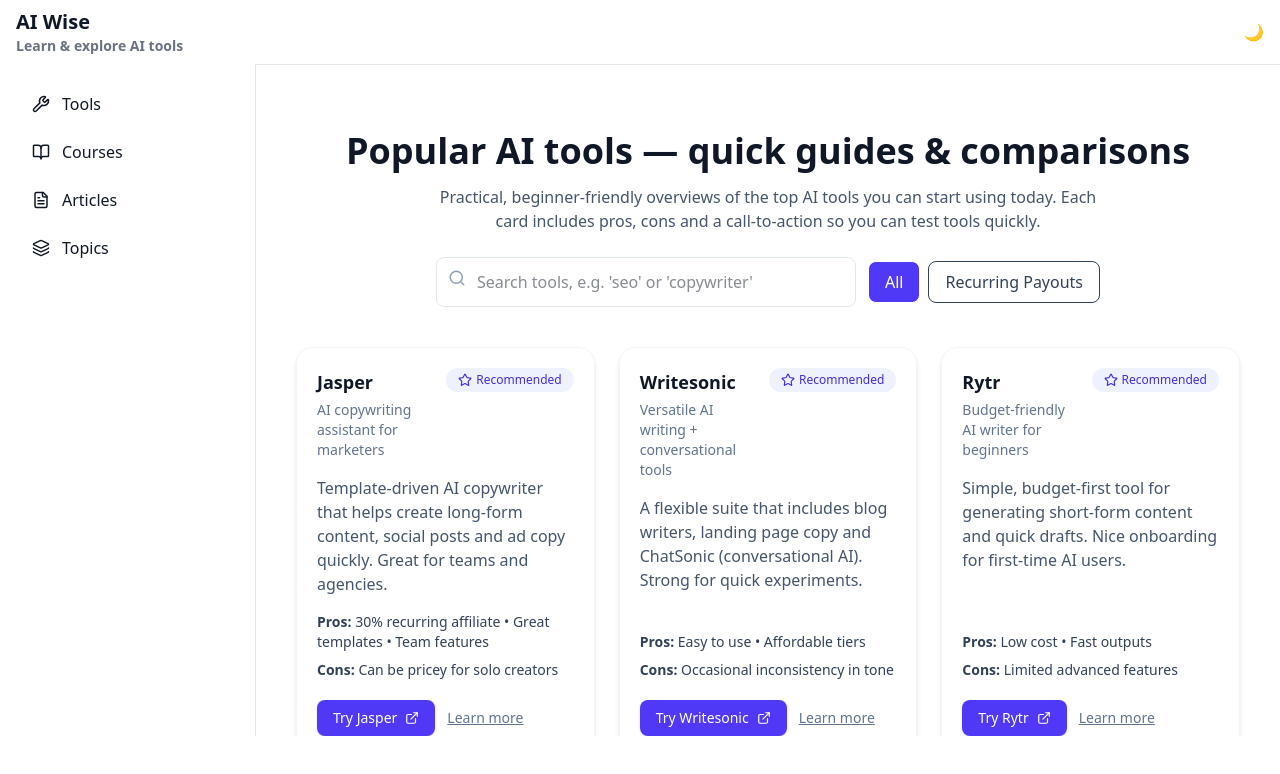
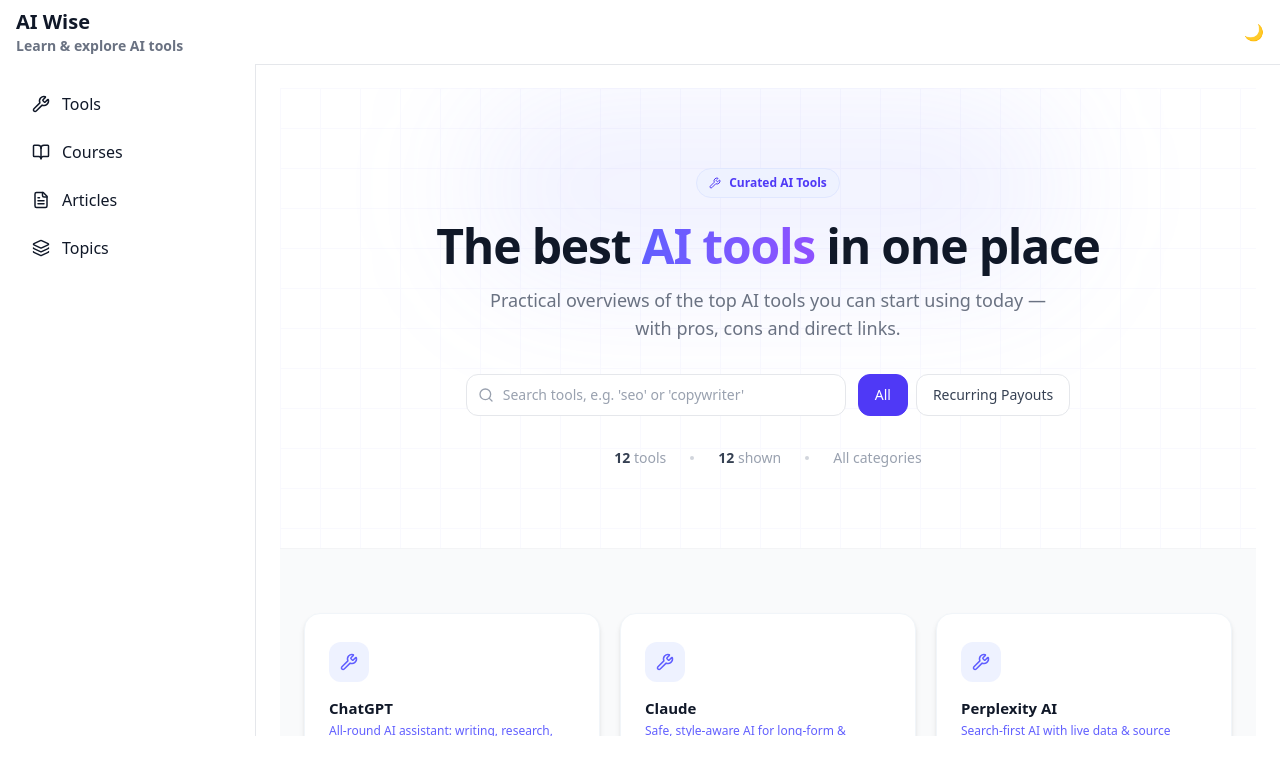
Before and after one commit to hannakozak/ai-tools-wise, a Next.js app: page /tools in a window 1280 px wide. Shown: the top 774 px of the page. Built offline with nearby package versions, Linux system fonts and the light colour scheme.

Commit message:
feat: add tools page

```diff
--- a/src/app/tools/page.tsx
+++ b/src/app/tools/page.tsx
@@ -1,10 +1,152 @@
 'use client';
-import React, { useState } from 'react';
-import { motion } from 'framer-motion';
-import { Search, ExternalLink, Star } from 'lucide-react';
+
+import { useRef, useState } from 'react';
+import type { ReactElement } from 'react';
+import { motion, useInView } from 'framer-motion';
+import type { Variants } from 'framer-motion';
+import {
+	ExternalLink,
+	CheckCircle2,
+	XCircle,
+	Wrench,
+	Search,
+} from 'lucide-react';
 import { ai_tools } from '../../content/tools/tools-list';
 
-export default function AiToolsShowcase() {
+type Tool = {
+	id: string;
+	name: string;
+	tagline: string;
+	desc: string;
+	pros: string[];
+	cons: string[];
+	affiliate: string;
+};
+
+type ToolCardProps = {
+	tool: Tool;
+	index: number;
+};
+
+const containerVariants: Variants = {
+	hidden: {},
+	visible: {
+		transition: {
+			staggerChildren: 0.08,
+		},
+	},
+};
+
+const cardVariants: Variants = {
+	hidden: { opacity: 0, y: 32 },
+	visible: {
+		opacity: 1,
+		y: 0,
+		transition: {
+			duration: 0.5,
+			ease: [0.22, 1, 0.36, 1] as [number, number, number, number],
+		},
+	},
+};
+
+const heroVariants: Variants = {
+	hidden: { opacity: 0, y: 20 },
+	visible: (i: number) => ({
+		opacity: 1,
+		y: 0,
+		transition: {
+			delay: i * 0.12,
+			duration: 0.6,
+			ease: [0.22, 1, 0.36, 1] as [number, number, number, number],
+		},
+	}),
+};
+
+function ToolCard({ tool, index }: ToolCardProps): ReactElement {
+	const ref = useRef(null);
+	const inView = useInView(ref, { once: true, margin: '-60px' });
+
+	return (
+		<motion.div
+			ref={ref}
+			variants={cardVariants}
+			initial="hidden"
+			animate={inView ? 'visible' : 'hidden'}
+			custom={index}
+			whileHover={{ y: -4, transition: { duration: 0.2, ease: 'easeOut' } }}
+			className="group relative flex flex-col bg-white dark:bg-gray-900 border border-slate-100 dark:border-gray-800 rounded-2xl overflow-hidden shadow-md"
+		>
+			<div className="h-1 w-full bg-gradient-to-r from-indigo-400 via-violet-400 to-fuchsia-400 opacity-0 group-hover:opacity-100 transition-opacity duration-300" />
+
+			<div className="flex flex-col flex-1 p-6 gap-4">
+				<div className="flex items-start justify-between gap-3">
+					<div className="flex items-center justify-center w-10 h-10 rounded-xl bg-indigo-50 dark:bg-indigo-950 shrink-0">
+						<Wrench size={18} className="text-indigo-500" />
+					</div>
+					{tool.pros.join(' ').toLowerCase().includes('recurring') && (
+						<span className="text-xs font-semibold px-2.5 py-1 rounded-full shrink-0 bg-violet-50 text-violet-700 dark:bg-violet-950 dark:text-violet-400">
+							Recurring
+						</span>
+					)}
+				</div>
+
+				<div>
+					<h3 className="font-semibold text-gray-900 dark:text-gray-100 text-[15px] leading-snug mb-1">
+						{tool.name}
+					</h3>
+					<p className="text-xs text-indigo-500 dark:text-indigo-400 font-medium">
+						{tool.tagline}
+					</p>
+				</div>
+
+				<div className="border-t border-gray-100 dark:border-gray-800" />
+
+				<p className="text-sm text-gray-500 dark:text-gray-400 leading-relaxed flex-1">
+					{tool.desc}
+				</p>
+
+				<ul className="flex flex-col gap-1.5">
+					{tool.pros.map((pro) => (
+						<li
+							key={pro}
+							className="flex items-start gap-2 text-xs text-gray-600 dark:text-gray-300"
+						>
+							<CheckCircle2
+								size={13}
+								className="text-emerald-500 mt-0.5 shrink-0"
+							/>
+							{pro}
+						</li>
+					))}
+				</ul>
+
+				<ul className="flex flex-col gap-1.5">
+					{tool.cons.map((con) => (
+						<li
+							key={con}
+							className="flex items-start gap-2 text-xs text-gray-400 dark:text-gray-500"
+						>
+							<XCircle size={13} className="text-rose-400 mt-0.5 shrink-0" />
+							{con}
+						</li>
+					))}
+				</ul>
+
+				<a
+					href={tool.affiliate}
+					target="_blank"
+					rel="noopener noreferrer"
+					className="mt-auto inline-flex items-center justify-center gap-2 w-full py-2.5 px-4 rounded-xl text-sm font-medium border border-gray-200 dark:border-gray-700 text-gray-700 dark:text-gray-200 hover:bg-indigo-50 dark:hover:bg-indigo-950 hover:border-indigo-200 dark:hover:border-indigo-800 hover:text-indigo-700 dark:hover:text-indigo-300 transition-all duration-200"
+				>
+					Try {tool.name}
+					<ExternalLink size={14} />
+				</a>
+			</div>
+		</motion.div>
+	);
+}
+
+export default function AiToolsShowcase(): ReactElement {
 	const [query, setQuery] = useState('');
 	const [filter, setFilter] = useState('all');
 
@@ -20,128 +162,149 @@
 	});
 
 	return (
-		<section className={`prose prose-slate mx-auto px-4 py-10 `}>
-			<div className="max-w-4xl mx-auto text-center">
+		<div className="min-h-screen bg-gray-50 dark:bg-gray-950">
+			<div className="relative overflow-hidden border-b border-gray-100 dark:border-gray-800 bg-white dark:bg-gray-900">
+				<div
+					className="absolute inset-0 opacity-[0.03] dark:opacity-[0.06]"
+					style={{
+						backgroundImage:
+							'linear-gradient(#6366f1 1px, transparent 1px), linear-gradient(to right, #6366f1 1px, transparent 1px)',
+						backgroundSize: '40px 40px',
+					}}
+				/>
+
+				<div className="absolute top-0 left-1/2 -translate-x-1/2 w-[600px] h-[200px] bg-indigo-400/10 blur-3xl rounded-full" />
+
+				<div className="relative max-w-5xl mx-auto px-6 py-20 text-center">
+					<motion.div
+						custom={0}
+						variants={heroVariants}
+						initial="hidden"
+						animate="visible"
+						className="inline-flex items-center gap-2 text-xs font-semibold text-indigo-600 dark:text-indigo-400 bg-indigo-50 dark:bg-indigo-950 border border-indigo-100 dark:border-indigo-900 px-3 py-1.5 rounded-full mb-6"
+					>
+						<Wrench size={12} />
+						Curated AI Tools
+					</motion.div>
+
 					<motion.h1
-					initial={{ opacity: 0, y: -8 }}
-					animate={{ opacity: 1, y: 0 }}
-					transition={{ duration: 0.45 }}
-					className="text-3xl sm:text-4xl font-extrabold leading-tight"
+						custom={1}
+						variants={heroVariants}
+						initial="hidden"
+						animate="visible"
+						className="text-4xl sm:text-5xl font-bold text-gray-900 dark:text-gray-50 tracking-tight mb-4"
 					>
-					Popular AI tools — quick guides & comparisons
+						The best{' '}
+						<span className="text-transparent bg-clip-text bg-gradient-to-r from-indigo-500 to-violet-500">
+							AI tools
+						</span>{' '}
+						in one place
 					</motion.h1>
-				<p className="mt-3 text-slate-600 max-w-2xl mx-auto">
-					Practical, beginner-friendly overviews of the top AI tools you can
-					start using today. Each card includes pros, cons and a call-to-action
-					so you can test tools quickly.
-				</p>
 
-				<div className="mt-6 flex items-center gap-3 justify-center flex-col sm:flex-row">
-					<div className="relative w-full sm:w-[420px]">
+					<motion.p
+						custom={2}
+						variants={heroVariants}
+						initial="hidden"
+						animate="visible"
+						className="text-lg text-gray-500 dark:text-gray-400 max-w-xl mx-auto mb-8"
+					>
+						Practical overviews of the top AI tools you can start using today —
+						with pros, cons and direct links.
+					</motion.p>
+
+					<motion.div
+						custom={3}
+						variants={heroVariants}
+						initial="hidden"
+						animate="visible"
+						className="flex flex-col sm:flex-row items-center justify-center gap-3"
+					>
+						<div className="relative w-full sm:w-[380px]">
 							<Search
-							className="absolute left-3 top-3 text-slate-400"
-							size={18}
+								className="absolute left-3 top-1/2 -translate-y-1/2 text-gray-400"
+								size={16}
 							/>
 							<input
 								aria-label="Search AI tools"
 								value={query}
 								onChange={(e) => setQuery(e.target.value)}
 								placeholder="Search tools, e.g. 'seo' or 'copywriter'"
-							className="w-full pl-10 pr-4 py-3 rounded-lg border border-slate-200 focus:outline-none focus:ring-2 focus:ring-indigo-300"
+								className="w-full pl-9 pr-4 py-2.5 rounded-xl border border-gray-200 dark:border-gray-700 bg-white dark:bg-gray-800 text-sm text-gray-900 dark:text-gray-100 placeholder:text-gray-400 focus:outline-none focus:ring-2 focus:ring-indigo-300 dark:focus:ring-indigo-700"
 							/>
 						</div>
 
 						<div className="flex gap-2">
 							<button
 								onClick={() => setFilter('all')}
-							className={`px-4 py-2 rounded-lg border ${
+								className={`px-4 py-2.5 rounded-xl text-sm font-medium border transition-colors ${
 									filter === 'all'
-									? 'bg-indigo-600 text-white'
-									: 'bg-white text-slate-700'
+										? 'bg-indigo-600 text-white border-indigo-600'
+										: 'bg-white dark:bg-gray-800 text-gray-700 dark:text-gray-200 border-gray-200 dark:border-gray-700 hover:border-indigo-200'
 								}`}
 							>
 								All
 							</button>
 							<button
 								onClick={() => setFilter('recurring')}
-							className={`px-4 py-2 rounded-lg border ${
+								className={`px-4 py-2.5 rounded-xl text-sm font-medium border transition-colors ${
 									filter === 'recurring'
-									? 'bg-indigo-600 text-white'
-									: 'bg-white text-slate-700'
+										? 'bg-indigo-600 text-white border-indigo-600'
+										: 'bg-white dark:bg-gray-800 text-gray-700 dark:text-gray-200 border-gray-200 dark:border-gray-700 hover:border-indigo-200'
 								}`}
 							>
 								Recurring Payouts
 							</button>
 						</div>
+					</motion.div>
+
+					<motion.div
+						custom={4}
+						variants={heroVariants}
+						initial="hidden"
+						animate="visible"
+						className="flex items-center justify-center gap-6 text-sm text-gray-400 dark:text-gray-500 mt-8"
+					>
+						<span>
+							<strong className="text-gray-700 dark:text-gray-300">
+								{ai_tools.length}
+							</strong>{' '}
+							tools
+						</span>
+						<span className="w-1 h-1 rounded-full bg-gray-300 dark:bg-gray-700" />
+						<span>
+							<strong className="text-gray-700 dark:text-gray-300">
+								{filtered.length}
+							</strong>{' '}
+							shown
+						</span>
+						<span className="w-1 h-1 rounded-full bg-gray-300 dark:bg-gray-700" />
+						<span>All categories</span>
+					</motion.div>
 				</div>
 			</div>
 
-			<motion.div
+			<div className="max-w-6xl mx-auto px-6 py-16">
+				{filtered.length === 0 ? (
+					<motion.p
 						initial={{ opacity: 0 }}
 						animate={{ opacity: 1 }}
-				transition={{ delay: 0.08 }}
-				className="mt-10 grid grid-cols-1 sm:grid-cols-2 lg:grid-cols-3 gap-6 max-w-6xl mx-auto"
+						className="text-center text-gray-400 dark:text-gray-500 py-20"
 					>
-				{filtered.map((tool) => (
-					<motion.article
-						key={tool.id}
-						whileHover={{ y: -6 }}
-						className="bg-white rounded-2xl shadow-md border border-slate-100 p-5 flex flex-col"
+						No tools match your search.
+					</motion.p>
+				) : (
+					<motion.div
+						variants={containerVariants}
+						initial="hidden"
+						animate="visible"
+						className="grid grid-cols-1 sm:grid-cols-2 lg:grid-cols-3 gap-5"
 					>
-						<div className="flex items-start justify-between gap-3">
-							<div>
-								<h3 className="text-lg font-semibold">{tool.name}</h3>
-								<p className="text-sm text-slate-500 mt-1">{tool.tagline}</p>
-							</div>
-							<div className="flex items-center gap-2">
-								<span className="inline-flex items-center rounded-full bg-indigo-50 px-3 py-1 text-xs font-medium text-indigo-700">
-									<Star size={14} className="mr-1" /> Recommended
-								</span>
+						{filtered.map((tool, i) => (
+							<ToolCard key={tool.id} tool={tool} index={i} />
+						))}
+					</motion.div>
+				)}
 			</div>
 		</div>
-
-						<p className="mt-4 text-slate-600 flex-1">{tool.desc}</p>
-
-						<ul className="mt-4 text-sm text-slate-700 space-y-2">
-							<li>
-								<strong>Pros:</strong> {tool.pros.join(' • ')}
-							</li>
-							<li>
-								<strong>Cons:</strong> {tool.cons.join(' • ')}
-							</li>
-						</ul>
-
-						<div className="mt-5 flex items-center gap-3">
-							<a
-								href={tool.affiliate}
-								target="_blank"
-								rel="noopener noreferrer"
-								className="inline-flex items-center gap-2 px-4 py-2 rounded-lg bg-indigo-600 text-white text-sm font-medium shadow-sm hover:opacity-95"
-							>
-								Try {tool.name}
-								<ExternalLink size={14} />
-							</a>
-
-							<a
-								href={`#learn-${tool.id}`}
-								className="text-sm text-slate-500 underline hover:text-slate-700"
-							>
-								Learn more
-							</a>
-						</div>
-					</motion.article>
-				))}
-			</motion.div>
-
-			<div className="mt-12 max-w-4xl mx-auto bg-gradient-to-r from-indigo-50 to-slate-50 rounded-2xl p-6 flex flex-col sm:flex-row items-center gap-4 shadow-sm border border-slate-100">
-				<div className="flex-1">
-					<h4 className="font-semibold text-lg">Ready to test an AI tool?</h4>
-					<p className="text-slate-600 mt-1">
-						Pick one of the tools above and try the free trial — experiment,
-						tweak prompts and keep notes for future posts.
-					</p>
-				</div>
-			</div>
-		</section>
 	);
 }
--- a/src/content/tools/tools-list.ts
+++ b/src/content/tools/tools-list.ts
@@ -1,128 +1,176 @@
 export const ai_tools = [
+	{
+		id: 'chatgpt',
+		name: 'ChatGPT',
+		tagline: 'All-round AI assistant: writing, research, coding, conversation',
+		desc: 'The most widely used AI tool in the world. Handles everything from drafting content and writing code to research, analysis and conversation. GPT-4o is genuinely powerful for almost any task.',
+		pros: [
+			'Huge ecosystem & plugins',
+			'Multimodal — text, image, voice',
+			'Most capable generalist model',
+		],
+		cons: [
+			'Cost ramps up for heavy API use',
+			'Generic output without good prompting',
+		],
+		affiliate: 'https://chat.openai.com',
+	},
+	{
+		id: 'claude',
+		name: 'Claude',
+		tagline: 'Safe, style-aware AI for long-form & structured content',
+		desc: "Anthropic's AI excels at long documents, nuanced writing, and following complex instructions. Favoured for reliability, tone control, and lower hallucination rates than most competitors.",
+		pros: [
+			'Outstanding for long-form content',
+			'Excellent instruction following',
+			'Lower hallucination rate',
+		],
+		cons: [
+			'Smaller plugin ecosystem than ChatGPT',
+			'Slower on very complex tasks',
+		],
+		affiliate: 'https://claude.ai',
+	},
+	{
+		id: 'perplexity',
+		name: 'Perplexity AI',
+		tagline: 'Search-first AI with live data & source citations',
+		desc: 'The best AI for research. Perplexity searches the web in real time and always cites its sources — ideal when you need accurate, up-to-date information rather than generated text.',
+		pros: [
+			'Live web search built in',
+			'Every answer is cited',
+			'Great for fact-checking & research',
+		],
+		cons: ['Less strong for creative writing', 'Free tier has daily limits'],
+		affiliate: 'https://www.perplexity.ai',
+	},
+	{
+		id: 'gemini',
+		name: 'Gemini',
+		tagline: "Google's multimodal AI — deeply integrated with Workspace",
+		desc: "Google's flagship AI model, deeply integrated with Gmail, Docs, Sheets and Drive. Gemini 1.5 Pro handles enormous context windows and is excellent for analysing large documents.",
+		pros: [
+			'Native Google Workspace integration',
+			'Huge 1M token context window',
+			'Strong multimodal capabilities',
+		],
+		cons: [
+			'Uneven quality on creative tasks',
+			'Privacy concerns for business use',
+		],
+		affiliate: 'https://gemini.google.com',
+	},
+	{
+		id: 'cursor',
+		name: 'Cursor',
+		tagline: 'AI-first code editor — the best tool for developers',
+		desc: 'A VS Code fork with AI deeply integrated throughout. Cursor can understand your entire codebase, write and edit code inline, and fix bugs with a single prompt. The go-to tool for AI-assisted development.',
+		pros: [
+			'Understands your whole codebase',
+			'Inline edits & autocomplete',
+			'Works with any language or framework',
+		],
+		cons: ['Subscription required for full power', 'Takes time to set up well'],
+		affiliate: 'https://www.cursor.com',
+	},
+	{
+		id: 'midjourney',
+		name: 'Midjourney',
+		tagline: 'The best AI image generation tool available',
+		desc: 'Consistently produces the highest quality AI images of any tool. Used by designers, marketers and creators worldwide for everything from social assets to concept art. Runs via Discord.',
+		pros: [
+			'Best image quality available',
+			'Active community & styles',
+			'Rapid iteration with variations',
+		],
+		cons: ['Discord-only interface', 'No free tier'],
+		affiliate: 'https://www.midjourney.com',
+	},
+	{
+		id: 'notion-ai',
+		name: 'Notion AI',
+		tagline: 'AI writing & summarisation built into your workspace',
+		desc: 'If you already use Notion, the AI add-on is a no-brainer. Summarise pages, draft content, extract action items from notes, and autofill databases — all without leaving your workflow.',
+		pros: [
+			'Seamlessly embedded in Notion',
+			'Great for summarising meeting notes',
+			'Autofill databases with AI',
+		],
+		cons: ['Only useful if you use Notion', 'Extra cost on top of Notion plan'],
+		affiliate: 'https://www.notion.so/product/ai',
+	},
 	{
 		id: 'jasper',
 		name: 'Jasper',
-		tagline: 'AI copywriting assistant for marketers',
-		desc: 'Template-driven AI copywriter that helps create long-form content, social posts and ad copy quickly. Great for teams and agencies.',
-		pros: ['30% recurring affiliate', 'Great templates', 'Team features'],
-		cons: ['Can be pricey for solo creators'],
-		affiliate: '#aff-jasper',
+		tagline: 'Enterprise AI copywriting for marketing teams',
+		desc: 'Template-driven AI copywriter built for marketing teams and agencies. Handles long-form content, ad copy, social posts and brand voice — with collaboration features for larger teams.',
+		pros: [
+			'30% recurring affiliate commission',
+			'Brand voice & style memory',
+			'Built for marketing workflows',
+		],
+		cons: ['Expensive for solo creators', 'Overkill for simple writing tasks'],
+		affiliate: 'https://www.jasper.ai',
 	},
 	{
-		id: 'writesonic',
-		name: 'Writesonic',
-		tagline: 'Versatile AI writing + conversational tools',
-		desc: 'A flexible suite that includes blog writers, landing page copy and ChatSonic (conversational AI). Strong for quick experiments.',
-		pros: ['Easy to use', 'Affordable tiers'],
-		cons: ['Occasional inconsistency in tone'],
-		affiliate: '#aff-writesonic',
+		id: 'elevenlabs',
+		name: 'ElevenLabs',
+		tagline: 'Hyper-realistic AI voice generation & cloning',
+		desc: 'The leading AI voice platform. Generate natural-sounding voiceovers in any language, clone voices, and create audio content at scale. Used by podcasters, video creators and developers.',
+		pros: [
+			'Most realistic AI voices available',
+			'Voice cloning from short samples',
+			'Supports 30+ languages',
+		],
+		cons: [
+			'Free tier has limited characters',
+			'Voice cloning raises ethical considerations',
+		],
+		affiliate: 'https://elevenlabs.io',
 	},
 	{
-		id: 'rytr',
-		name: 'Rytr',
-		tagline: 'Budget-friendly AI writer for beginners',
-		desc: 'Simple, budget-first tool for generating short-form content and quick drafts. Nice onboarding for first-time AI users.',
-		pros: ['Low cost', 'Fast outputs'],
-		cons: ['Limited advanced features'],
-		affiliate: '#aff-rytr',
+		id: 'runway',
+		name: 'Runway',
+		tagline: 'AI video generation & editing for creators',
+		desc: 'The most capable AI video tool for creators. Generate video from text or images, remove backgrounds, edit with AI, and produce cinematic content without a production team.',
+		pros: [
+			'Text-to-video generation',
+			'Powerful AI video editing tools',
+			'Constantly shipping new models',
+		],
+		cons: [
+			'Credits run out fast on free plan',
+			'High quality outputs need paid tiers',
+		],
+		affiliate: 'https://runwayml.com',
 	},
 	{
 		id: 'frase',
 		name: 'Frase',
-		tagline: 'AI for SEO-driven content research',
-		desc: 'Combines SERP analysis with content briefs and AI drafting — perfect for SEO-first creators who want research baked into writing.',
-		pros: ['SEO integrations', 'Research + write flow'],
-		cons: ['Learning curve for full power'],
-		affiliate: '#aff-frase',
+		tagline: 'AI content research & SEO brief writing',
+		desc: 'Combines live SERP analysis with AI-assisted content briefs and drafting. Built for SEO content creators who want research, structure and writing in one streamlined tool.',
+		pros: [
+			'SERP analysis built in',
+			'Research-to-draft workflow',
+			'Strong for SEO content',
+		],
+		cons: ['Steep learning curve', 'Less useful for non-SEO writing'],
+		affiliate: 'https://www.frase.io',
 	},
 	{
-		id: 'canva',
+		id: 'canva-ai',
 		name: 'Canva AI',
-		tagline: 'Design + AI tools for visuals',
-		desc: 'Design-first platform that now includes powerful AI features (text-to-image, Magic Design) — great for non-designers creating assets fast.',
-		pros: ['Familiar UI', 'Great for visuals'],
-		cons: ['Not a full creative suite for pros'],
-		affiliate: '#aff-canva',
-	},
-	{
-		id: 'chatgpt',
-		name: 'ChatGPT (OpenAI)',
-		tagline: 'All-round AI assistant: writing, research, coding, conversation',
-		desc: 'Very versatile tool useful for everything from drafting long-form content, ideation, code generation, to conversational tasks. Strong with multimodal inputs in newer versions. Great generalist AI. ',
+		tagline: 'Design + AI tools for non-designers',
+		desc: "Canva's AI features (Magic Design, text-to-image, Magic Write) make it the easiest way for non-designers to create polished visuals, presentations and social content at speed.",
 		pros: [
-			'Strong reasoning & context',
-			'Integrations / plugins',
-			'Latest models are smart & powerful',
+			'Extremely easy to use',
+			'AI + design tools in one place',
+			'Generous free tier',
 		],
 		cons: [
-			'Cost can ramp up for heavy users',
-			'Sometimes output is generic without good prompting',
+			'Not a professional design suite',
+			'AI image quality lags behind Midjourney',
 		],
-		affiliate: '#aff-chatgpt',
-	},
-	{
-		id: 'claude',
-		name: 'Claude (Anthropic)',
-		tagline: 'Safe, style-aware AI for long-form & structured content',
-		desc: 'Good at handling long documents, more control over tone / writing style, becoming more capable with updates. Favoured where reliability and style matter. ',
-		pros: [
-			'Style presets / personalization',
-			'Good for longer content & structure',
-			'Safety and low hallucination bias (comparatively)',
-		],
-		cons: [
-			'May lag behind in plugin / ecosystem integrations',
-			'occasional slower outputs on very complex tasks',
-		],
-		affiliate: '#aff-claude',
-	},
-	{
-		id: 'perplexity',
-		name: 'Perplexity AI',
-		tagline: 'Search-first AI with source citations & fresh info',
-		desc: 'Excellent tool when you need research, up-to-date facts and sources. Also useful for summarisation and for when verifiable accuracy is important. ',
-		pros: [
-			'Live / recent data',
-			'Citations & sources',
-			'Good for answering questions & research tasks',
-		],
-		cons: [
-			'Less strong for creative writing tone / style polish',
-			'free / lower tiers can have limits',
-		],
-		affiliate: '#aff-perplexity',
-	},
-	{
-		id: 'predis',
-		name: 'Predis.ai',
-		tagline: 'Social media content + scheduling with AI',
-		desc: 'Focused on creators / marketers who need visuals, captions, scheduling, competitor analysis, multi-brand workflows. Blends content generation with social media tools. ',
-		pros: [
-			'Good for social media creativity (carousel, video ads etc.)',
-			'Competitor analysis & scheduling included',
-			'Scales to teams / brands',
-		],
-		cons: [
-			'Price gets steep when using many channels / output credits',
-			'may be overkill if you just want text',
-		],
-		affiliate: '#aff-predis',
-	},
-	{
-		id: 'wordtune',
-		name: 'Wordtune',
-		tagline: 'Refine writing: tone, clarity, paraphrase & polishing',
-		desc: 'More focused on rewriting & improving existing text: paraphrasing, tone adjustment, clarity, grammar. Useful as polish-tool after first draft. ',
-		pros: [
-			'Strong at rewriting and style tuning',
-			'Chrome extension / ease of use',
-			'Free plan available, affordable upgrades',
-		],
-		cons: [
-			'Limited major creative content generation',
-			'heavy use can require higher plans for unlimited features',
-			'less suited for visual & design',
-		],
-		affiliate: '#aff-wordtune',
+		affiliate: 'https://www.canva.com',
 	},
 ];
```
Lines whose indentation alone changed are shown as unchanged.
